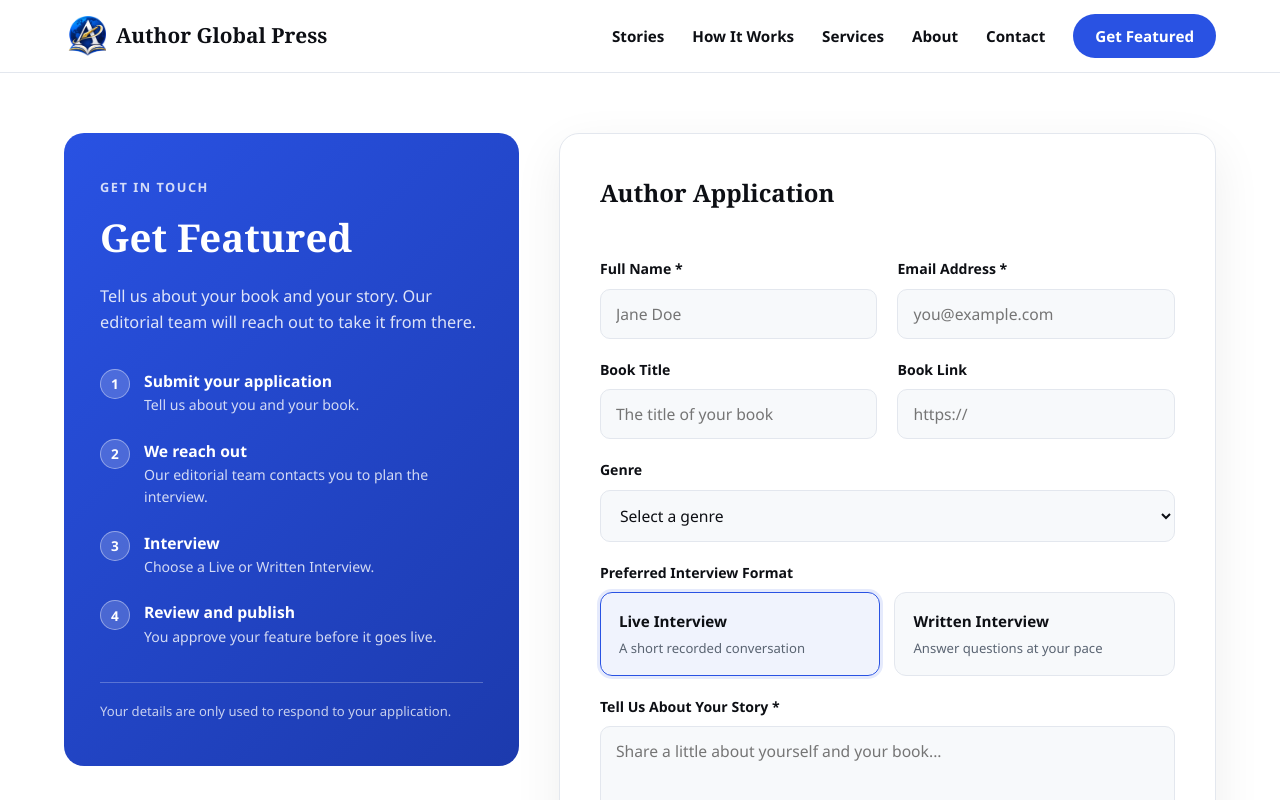
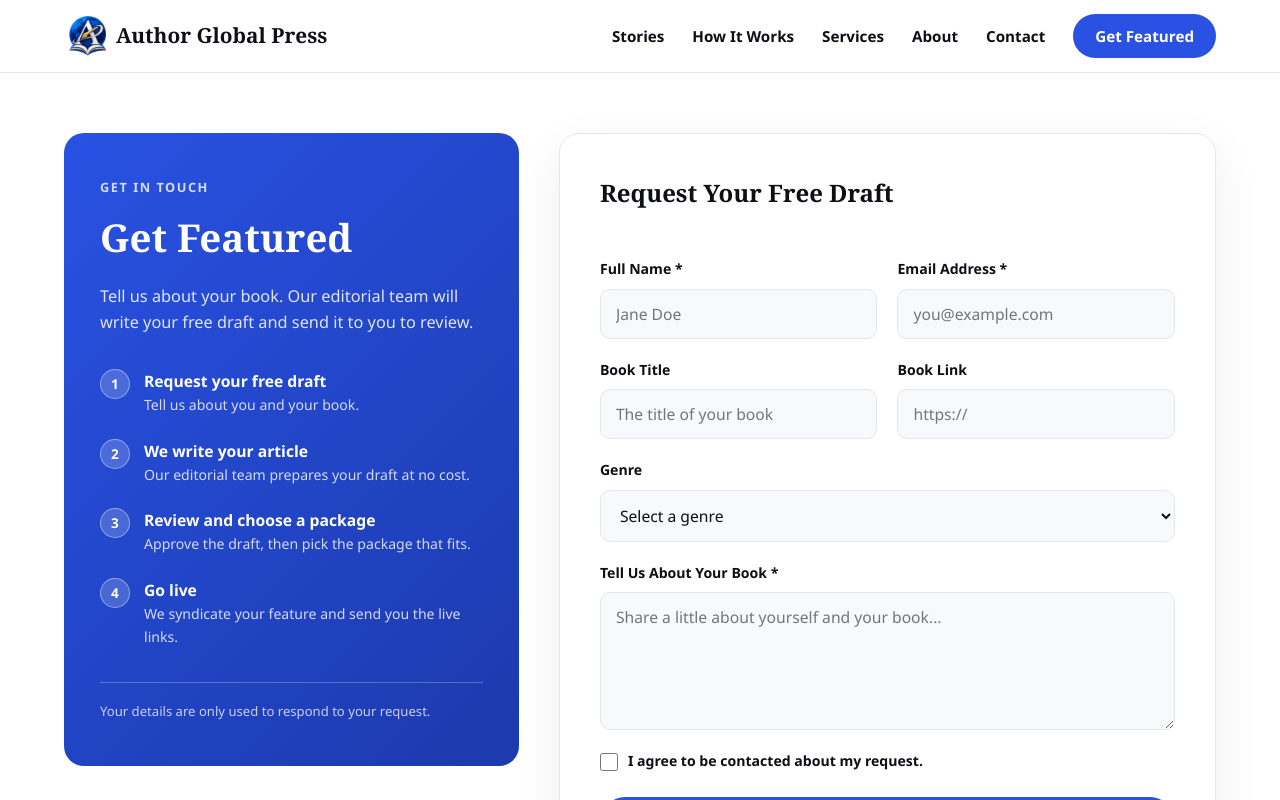
Before and after one commit to emmanuelaustin534-source/author-global-press, a React (Vite) app: page /contact in a window 1280 px wide. Shown: the top 800 px of the page. Built offline with nearby package versions, Linux system fonts and the light colour scheme.

Commit message:
Add pricing packages, 3-step workflow, and remove interview references

```diff
--- a/src/pages/About.jsx
+++ b/src/pages/About.jsx
@@ -18,9 +18,9 @@ function About() {
           <p>
             We help authors gain visibility, authority, and credibility by
             turning their personal journeys into professionally written
-            editorial features, published through recognized media platforms. We
-            don't just interview authors, we help the world understand why their
-            story matters.
+            editorial features, published through recognized media platforms.
+            platforms. We don't just write about authors, we help the world
+            understand why their story matters.
           </p>
         </div>
 
--- a/src/pages/Contact.jsx
+++ b/src/pages/Contact.jsx
@@ -18,17 +18,20 @@ const genres = [
 
 const nextSteps = [
   {
-    title: "Submit your application",
+    title: "Request your free draft",
     text: "Tell us about you and your book.",
   },
   {
-    title: "We reach out",
-    text: "Our editorial team contacts you to plan the interview.",
+    title: "We write your article",
+    text: "Our editorial team prepares your draft at no cost.",
   },
-  { title: "Interview", text: "Choose a Live or Written Interview." },
   {
-    title: "Review and publish",
-    text: "You approve your feature before it goes live.",
+    title: "Review and choose a package",
+    text: "Approve the draft, then pick the package that fits.",
+  },
+  {
+    title: "Go live",
+    text: "We syndicate your feature and send you the live links.",
   },
 ];
 
@@ -38,7 +41,6 @@ const initialValues = {
   book_title: "",
   book_link: "",
   genre: "",
-  format: "Live Interview",
   message: "",
   consent: false,
   _gotcha: "",
@@ -80,7 +82,7 @@ function Contact() {
 
     if (!values.message.trim() || values.message.trim().length < 10) {
       newErrors.message =
-        "Please tell us a little about your story (at least 10 characters).";
+        "Please tell us a little about your book (at least 10 characters).";
     }
 
     if (!values.consent) {
@@ -115,13 +117,12 @@ function Contact() {
           Accept: "application/json",
         },
         body: JSON.stringify({
-          _subject: "New Get Featured application - Author Global Press",
+          _subject: "New free draft request - Author Global Press",
           name: values.name,
           email: values.email,
           book_title: values.book_title,
           book_link: values.book_link,
           genre: values.genre,
-          interview_format: values.format,
           message: values.message,
         }),
       });
@@ -145,8 +146,8 @@ function Contact() {
           <p className="contact-label">Get In Touch</p>
           <h1 className="contact-heading">Get Featured</h1>
           <p className="contact-subheading">
-            Tell us about your book and your story. Our editorial team will
-            reach out to take it from there.
+            Tell us about your book. Our editorial team will write your free
+            draft and send it to you to review.
           </p>
 
           <ol className="contact-steps">
@@ -162,7 +163,7 @@ function Contact() {
           </ol>
 
           <p className="contact-note">
-            Your details are only used to respond to your application.
+            Your details are only used to respond to your request.
           </p>
         </aside>
 
@@ -189,10 +190,10 @@ function Contact() {
                 >
                   ✓
                 </motion.div>
-                <h2>Application Received</h2>
+                <h2>Request Received</h2>
                 <p>
-                  Thank you! Our editorial team will review your details and be
-                  in touch soon.
+                  Thank you! Our editorial team will start on your free draft
+                  and be in touch soon.
                 </p>
                 <button
                   type="button"
@@ -212,7 +213,7 @@ function Contact() {
                 animate={{ opacity: 1 }}
                 transition={{ duration: 0.3 }}
               >
-                <h2 className="form-title">Author Application</h2>
+                <h2 className="form-title">Request Your Free Draft</h2>
 
                 <div className="form-row">
                   <div className={`field ${errors.name ? "has-error" : ""}`}>
@@ -294,41 +295,8 @@ function Contact() {
                   </select>
                 </div>
 
-                <div className="field">
-                  <label>Preferred Interview Format</label>
-                  <div className="format-options">
-                    <label className="format-option">
-                      <input
-                        type="radio"
-                        name="format"
-                        value="Live Interview"
-                        checked={values.format === "Live Interview"}
-                        onChange={handleChange}
-                      />
-                      <span className="format-card">
-                        <strong>Live Interview</strong>
-                        <small>A short recorded conversation</small>
-                      </span>
-                    </label>
-
-                    <label className="format-option">
-                      <input
-                        type="radio"
-                        name="format"
-                        value="Written Interview"
-                        checked={values.format === "Written Interview"}
-                        onChange={handleChange}
-                      />
-                      <span className="format-card">
-                        <strong>Written Interview</strong>
-                        <small>Answer questions at your pace</small>
-                      </span>
-                    </label>
-                  </div>
-                </div>
-
                 <div className={`field ${errors.message ? "has-error" : ""}`}>
-                  <label htmlFor="message">Tell Us About Your Story *</label>
+                  <label htmlFor="message">Tell Us About Your Book *</label>
                   <textarea
                     id="message"
                     name="message"
@@ -364,7 +332,7 @@ function Contact() {
                       checked={values.consent}
                       onChange={handleChange}
                     />
-                    <span>I agree to be contacted about my application.</span>
+                    <span>I agree to be contacted about my request.</span>
                   </label>
                   {errors.consent && (
                     <span className="field-error">{errors.consent}</span>
@@ -376,7 +344,7 @@ function Contact() {
                   className="btn btn-primary submit-btn"
                   disabled={status === "sending"}
                 >
-                  {status === "sending" ? "Sending..." : "Submit Application →"}
+                  {status === "sending" ? "Sending..." : "Request Free Draft →"}
                 </button>
 
                 {status === "error" && (
--- a/src/pages/Home.jsx
+++ b/src/pages/Home.jsx
@@ -9,9 +9,9 @@ gsap.registerPlugin(ScrollTrigger);
 
 const reasons = [
   {
-    title: "Professional Interviews",
+    title: "Free Draft First",
     description:
-      "A real conversation with an editorial team, not a form to fill out alone.",
+      "Read your finished article before you pay or decide anything.",
   },
   {
     title: "Editorial Storytelling",
@@ -50,13 +50,13 @@ const stats = [
 const testimonials = [
   {
     quote:
-      "Working with Author Global Press gave my book a level of credibility I couldn't have built on my own. The article read like something from a real publication, not a paid promotion.",
+      "Working with Author Global Press gave my book a level of credibility I couldn't have built on my own. The article read like a genuine feature from a real publication.",
     name: "Elena Marsh",
     role: "Debut Novelist",
   },
   {
     quote:
-      "The interview felt like a real conversation, not an interrogation. What came back was genuinely well written, and it's still bringing new readers to my site months later.",
+      "I didn't have to do a thing. The draft that landed in my inbox was genuinely well written, and it's still bringing new readers to my site months later.",
     name: "Marcus Webb",
     role: "Memoir Author",
   },
@@ -71,11 +71,11 @@ const testimonials = [
 const faqs = [
   {
     q: "What is Author Global Press?",
-    a: "We are an editorial feature service for authors. We interview you about your book and your journey, write a professional article about your story, and publish it through recognized media platforms.",
+    a: "We are an editorial feature service for authors. We write a professional article about your book and your story, then publish it through recognized media platforms.",
   },
   {
-    q: "How does the interview work?",
-    a: "You choose one of two formats. A Live Interview is a short recorded conversation about your book and your story. A Written Interview is a set of simple questions you answer at your own pace.",
+    q: "How does the free draft work?",
+    a: "Our editorial team writes a custom feature article about your book at no cost, with no effort required from you. We send you the full draft to read and approve, and only then do you choose a package.",
   },
   {
     q: "Will I get to approve the article before it is published?",
@@ -95,7 +95,7 @@ const faqs = [
   },
   {
     q: "How do I get started?",
-    a: "Head to the Contact page and fill out the short application form. Our editorial team will reach out to you to talk through the next steps.",
+    a: "Head to the Contact page and request your free draft. Our editorial team will take it from there and send your draft for review.",
   },
 ];
 
--- a/src/pages/Terms.jsx
+++ b/src/pages/Terms.jsx
@@ -6,21 +6,22 @@ function Terms() {
       <div className="container legal-body">
         <p className="legal-label">Legal</p>
         <h1>Terms of Service</h1>
-        <p className="legal-updated">Last updated: August 2026</p>
+        <p className="legal-updated">Last updated: October 2026</p>
 
         <h2>1. Overview</h2>
         <p>
-          By using this website or applying for our services, you agree to the
-          terms outlined below. Author Global Press provides editorial interview
-          and feature-writing services for authors, published through
+          By using this website or requesting a draft, you agree to the terms
+          outlined below. Author Global Press provides editorial feature-writing
+          and media syndication services for authors, published through
           third-party media platforms.
         </p>
 
         <h2>2. Services</h2>
         <p>
-          We offer a Live Interview or Written Interview format, from which we
-          produce a professionally written editorial feature. Features are sent
-          to the author for review and approval before publication.
+          We write a custom editorial feature about your book and send you the
+          draft to review at no cost. If you choose to proceed, you select one
+          of our syndication packages, and your feature is published after you
+          approve the article.
         </p>
 
         <h2>3. Publication</h2>
@@ -34,8 +35,8 @@ function Terms() {
         <h2>4. Author Responsibilities</h2>
         <p>
           You are responsible for the accuracy of the information you provide,
-          including details about your book and personal story. You confirm that
-          you have the right to share the information and materials you submit.
+          including details about your book. You confirm that you have the right
+          to share the information and materials you submit.
         </p>
 
         <h2>5. Intellectual Property</h2>
```
